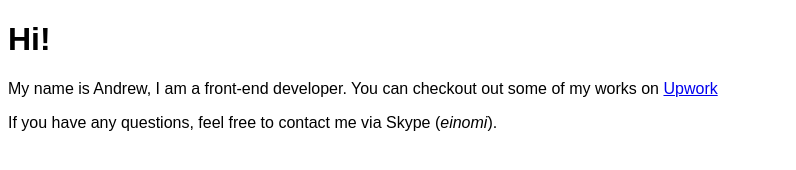
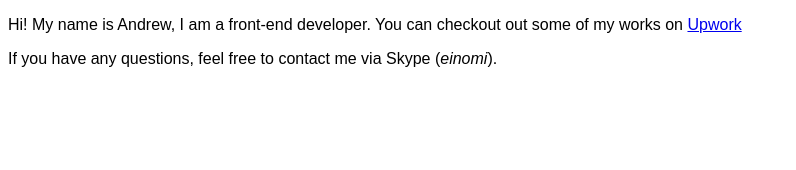
Before and after one commit to einomi/einomi.github.io, a plain HTML site: page index.html in a window 1280 px wide. Shown: the whole page, without its empty margins (0-796 px from the left). Drawn offline with Linux system fonts and the light colour scheme.

Commit message:
Update index.html

```diff
--- a/index.html
+++ b/index.html
@@ -10,8 +10,7 @@
 	</style>
 </head>
 <body>
-<h1>Hi!</h1>
-<p>My name is Andrew, I am a front-end developer. You can checkout out some of my works on
+<p>Hi! My name is Andrew, I am a front-end developer. You can checkout out some of my works on
 	<a href="https://www.upwork.com/fl/einomi" target="_blank">Upwork</a></p>
 <p>If you have any questions, feel free to contact me via Skype (<i>einomi</i>).</p>
 	<!-- Yandex.Metrika counter -->
```
